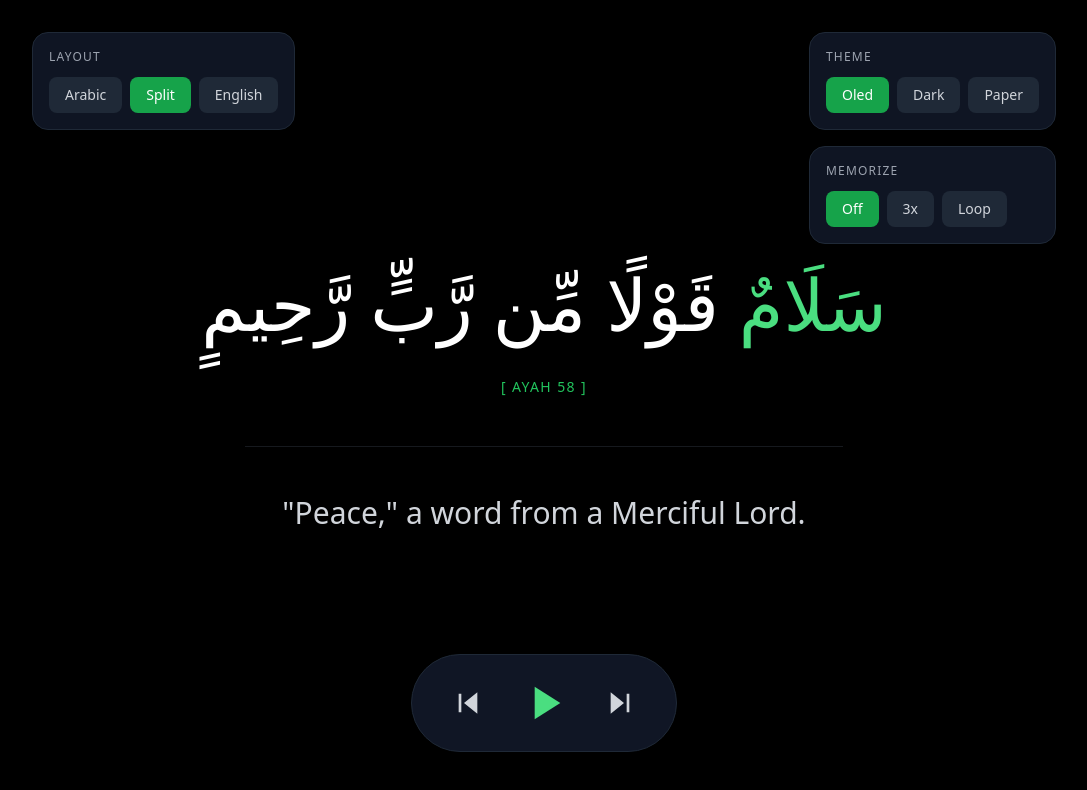
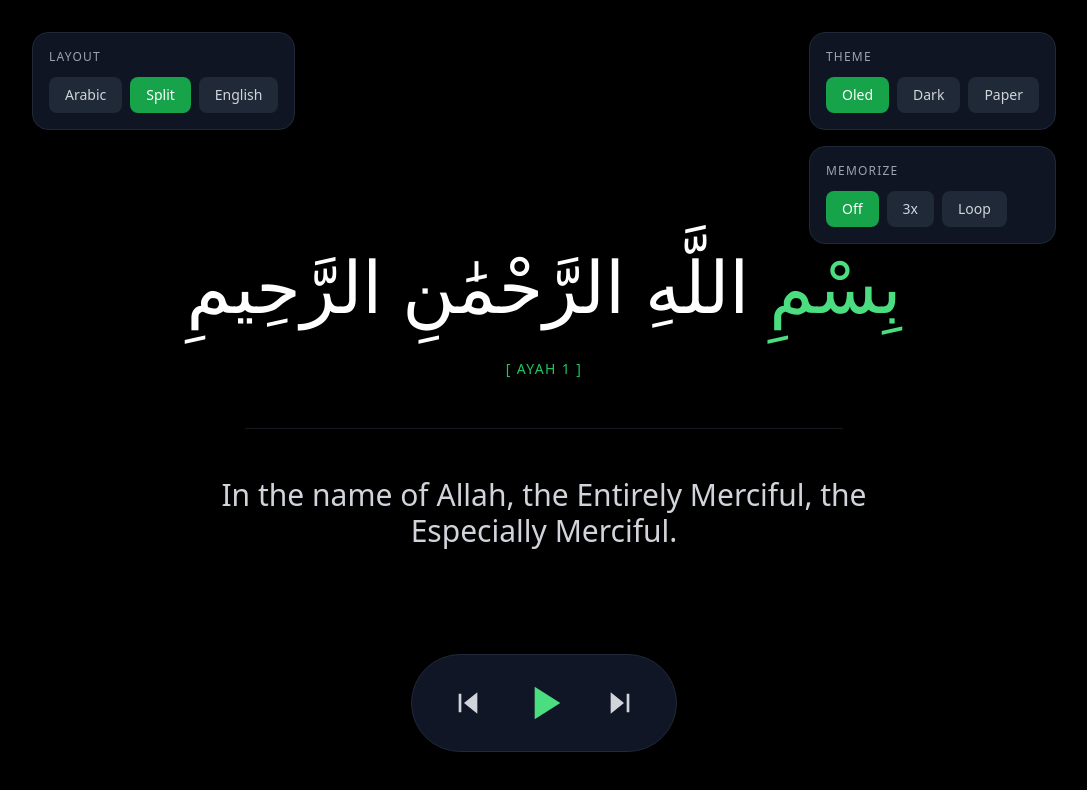
Before and after one commit to beparifahim/Quran-Display, a React (Vite) app: page / in a window 1280 px wide. Shown: the top 790 px of the page, without its empty margins (96-1183 px from the left). Built offline with nearby package versions, Linux system fonts and the light colour scheme; a web font is replaced by a local one.

Commit message:
Update App.jsx

```diff
--- a/src/App.jsx
+++ b/src/App.jsx
@@ -1,26 +1,36 @@
-import React from 'react';
+import React, { useState } from 'react';
 import QuranDisplay from './components/QuranDisplay';
 
-const mockSurahData = {
-  surah_number: 36,
-  audio_source: "https://download.quranicaudio.com/quran/mishaari_raashid_al_3afaasee/036.mp3",
-  ayahs: [
-    {
-      ayah_number: 58,
-      text_english: "\"Peace,\" a word from a Merciful Lord.",
-      start_time: 0.0,
-      end_time: 5.0,
-      words: [
-        { arabic: "سَلَامٌ", start_time: 0.0, end_time: 1.0 },
-        { arabic: "قَوْلًا", start_time: 1.0, end_time: 2.0 },
-        { arabic: "مِّن", start_time: 2.0, end_time: 3.0 },
-        { arabic: "رَّبٍّ", start_time: 3.0, end_time: 4.0 },
-        { arabic: "رَّحِيمٍ", start_time: 4.0, end_time: 5.0 }
-      ]
-    }
-  ]
-};
+// A mock catalog of Surahs. You can expand this JSON later.
+const quranCatalog = [
+  {
+    surah_number: 1,
+    name: "Al-Fatiha",
+    audio_source: "https://download.quranicaudio.com/quran/mishaari_raashid_al_3afaasee/001.mp3",
+    ayahs: [
+      { ayah_number: 1, text_english: "In the name of Allah, the Entirely Merciful, the Especially Merciful.", start_time: 0.0, end_time: 7.0, words: [{ arabic: "بِسْمِ", start_time: 0.0, end_time: 1.5 }, { arabic: "اللَّهِ", start_time: 1.5, end_time: 3.0 }, { arabic: "الرَّحْمَٰنِ", start_time: 3.0, end_time: 5.0 }, { arabic: "الرَّحِيمِ", start_time: 5.0, end_time: 7.0 }] },
+      { ayah_number: 2, text_english: "[All] praise is [due] to Allah, Lord of the worlds -", start_time: 7.0, end_time: 12.5, words: [{ arabic: "الْحَمْدُ", start_time: 7.0, end_time: 8.5 }, { arabic: "لِلَّهِ", start_time: 8.5, end_time: 9.5 }, { arabic: "رَبِّ", start_time: 9.5, end_time: 10.5 }, { arabic: "الْعَالَمِينَ", start_time: 10.5, end_time: 12.5 }] }
+    ]
+  },
+  {
+    surah_number: 36,
+    name: "Ya-Sin",
+    audio_source: "https://download.quranicaudio.com/quran/mishaari_raashid_al_3afaasee/036.mp3",
+    ayahs: [
+      { ayah_number: 57, text_english: "For them therein is fruit, and for them is whatever they request", start_time: 254.3, end_time: 260.1, words: [{ arabic: "لَهُمْ", start_time: 254.3, end_time: 255.0 }, { arabic: "فِيهَا", start_time: 255.0, end_time: 256.0 }, { arabic: "فَاكِهَةٌ", start_time: 256.0, end_time: 257.5 }, { arabic: "وَلَهُم", start_time: 257.5, end_time: 258.5 }, { arabic: "مَّا", start_time: 258.5, end_time: 259.0 }, { arabic: "يَدَّعُونَ", start_time: 259.0, end_time: 260.1 }] },
+      { ayah_number: 58, text_english: "\"Peace,\" a word from a Merciful Lord.", start_time: 260.1, end_time: 265.0, words: [{ arabic: "سَلَامٌ", start_time: 260.1, end_time: 261.2 }, { arabic: "قَوْلًا", start_time: 261.2, end_time: 262.5 }, { arabic: "مِّن", start_time: 262.5, end_time: 263.1 }, { arabic: "رَّبٍّ", start_time: 263.1, end_time: 263.8 }, { arabic: "رَّحِيمٍ", start_time: 263.8, end_time: 265.0 }] }
+    ]
+  }
+];
 
 export default function App() {
-  return <QuranDisplay surahData={mockSurahData} nextSurahData={null} />;
+  const [activeSurahIndex, setActiveSurahIndex] = useState(0);
+
+  return (
+    <QuranDisplay
+      surahData={quranCatalog[activeSurahIndex]}
+      allSurahs={quranCatalog}
+      onSurahChange={(index) => setActiveSurahIndex(index)}
+    />
+  );
 }
```
